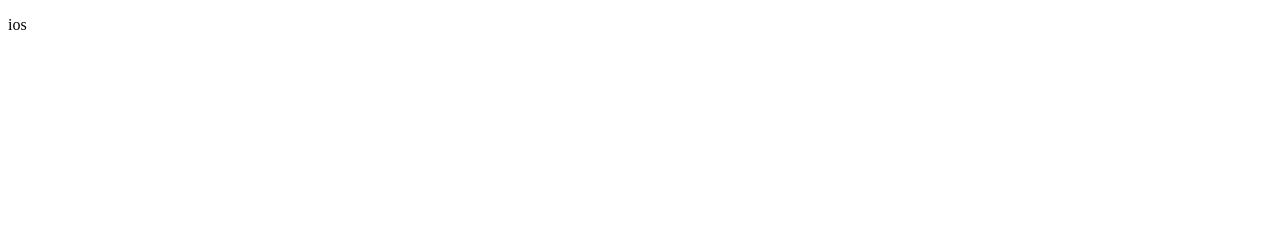
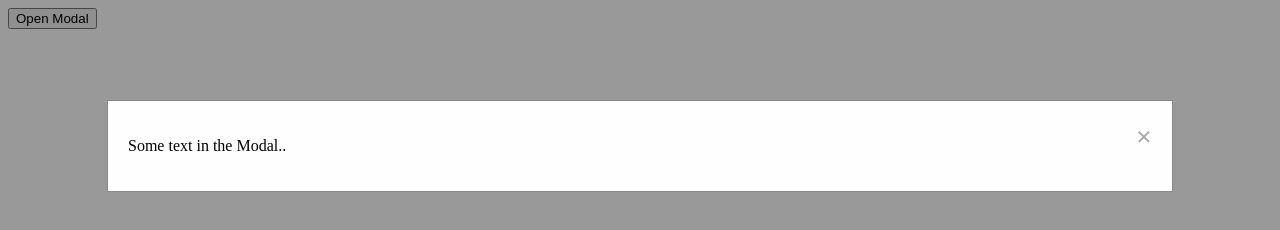
Before and after one commit to monishsharma/findDevice, a plain HTML site: page index.html in a window 1280 px wide. Drawn offline with nearby package versions, Linux system fonts and the light colour scheme.

Commit message:
Update index.html

```diff
--- a/index.html
+++ b/index.html
@@ -2,24 +2,129 @@
 <html>
 <head>
 	<title>Mobile Test</title>
+	<script
+  src="https://code.jquery.com/jquery-3.4.1.min.js"
+  integrity="sha256-CSXorXvZcTkaix6Yvo6HppcZGetbYMGWSFlBw8HfCJo="
+  crossorigin="anonymous"></script>
 </head>
-<body>
+<style>
+.modal {
+   /* Hidden by default */
+  position: fixed; /* Stay in place */
+  z-index: 1; /* Sit on top */
+  padding-top: 100px; /* Location of the box */
+  left: 0;
+  top: 0;
+  width: 100%; /* Full width */
+  height: 100%; /* Full height */
+  overflow: auto; /* Enable scroll if needed */
+  background-color: rgb(0,0,0); /* Fallback color */
+  background-color: rgba(0,0,0,0.4); /* Black w/ opacity */
+}
 
-	<p id="text"></p>
+/* Modal Content */
+.modal-content {
+  background-color: #fefefe;
+  margin: auto;
+  padding: 20px;
+  border: 1px solid #888;
+  width: 80%;
+}
+
+/* The Close Button */
+.close {
+  color: #aaaaaa;
+  float: right;
+  font-size: 28px;
+  font-weight: bold;
+}
+
+.close:hover,
+.close:focus {
+  color: #000;
+  text-decoration: none;
+  cursor: pointer;
+}
+</style>
+<body >
+
+	<div id="loader">
+		<button id="myBtn">Open Modal</button>
+
+		<div id="a"></div>
+
+
+	</div>
 
 	<script type="text/javascript">
-			var fallBackLink = document.getElementById('text');
+	var and = `<div id="myModal" class="modal">
+
+		<!-- Modal content -->
+		<div class="modal-content">
+			<span class="close">&times;</span>
+			<p>Some text in the Modal..</p>
+		</div>
+
+		</div>
+				`
+
+
+
+
+
+
+
+
+
+			 var fallbackLink = 'http://example.com/my-web-app/'+window.location.search+window.location.hash;
 			 var isiOS = navigator.userAgent.match('iPad') || navigator.userAgent.match('iPhone'),
-        				isAndroid = navigator.userAgent.match('Android');
+						isAndroid = navigator.userAgent.match('Android'),
+						k = true;
 
-			var elements = document.getElementById('text');
-			if(isAndroid){
-				location.replace("https://www.w3schools.com");
-			}
-			else{
-				elements.innerHTML = "ios"
-			}
+			 if (isAndroid || k) {
+				// Load our custom protocol in the iframe, for Chrome and Opera this burys the error dialog (which is actually HTML)
+				// for iOS we will get a popup error if this protocol is not supported, but it won't block javascript
+				// document.getElementById('loader').src = 'custom-protocol://my-app'+window.location.search+window.location.hash;
+				// The fallback link for Android needs to be https:// rather than market:// or the device will try to
+				// load both URLs and only the last one will win. (Especially FireFox, where an "Are You Sure" dialog will appear)
+				// on iOS we can link directly to the App Store as our app switch will fire prior to the switch
+				// If you have a mobile web app, your fallback could be that instead.
+				// fallbackLink = isAndroid ? 'https://play.google.com/store/apps/details?id=com.vuclip.viu' :
+				// 							'https://play.google.com/store/apps/details?id=com.vuclip.viu' ;
 
+    }
+			//  window.setTimeout(function (){ window.location.assign(fallbackLink); }, 1);
+
+
+
+setTimeout(function() {
+   window.setTimeout(document.getElementById('a').innerHTML = and);
+}, 2000);
+
+			var modal = document.getElementById("myModal");
+
+// Get the button that opens the modal
+var btn = document.getElementById("myBtn");
+
+// Get the <span> element that closes the modal
+var span = document.getElementsByClassName("close")[0];
+
+// When the user clicks the button, open the modal
+btn.onclick = function() {
+  modal.style.display = "block";
+}
+
+// When the user clicks on <span> (x), close the modal
+span.onclick = function() {
+  modal.style.display = "none";
+}
+
+// When the user clicks anywhere outside of the modal, close it
+window.onclick = function(event) {
+  if (event.target == modal) {
+    modal.style.display = "none";
+  }
+}
 	</script>
 </body>
 </html>
```
